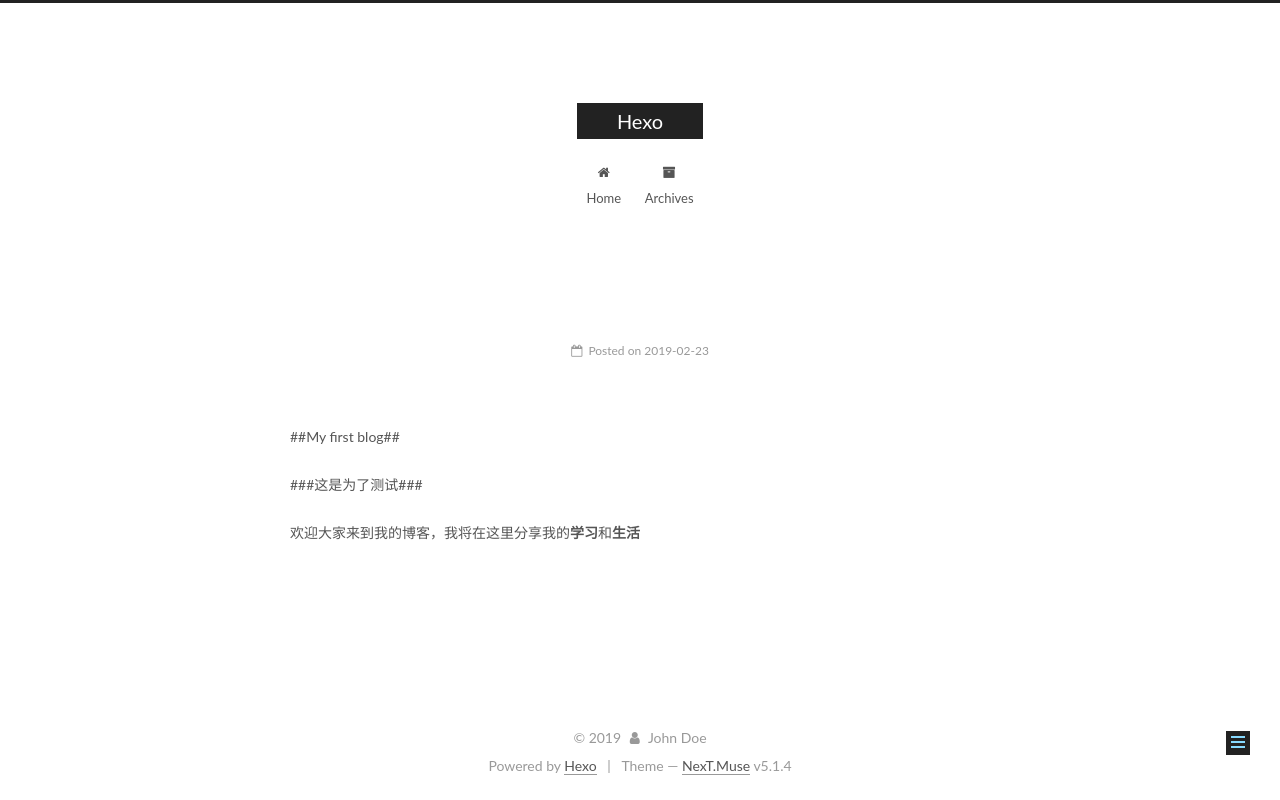
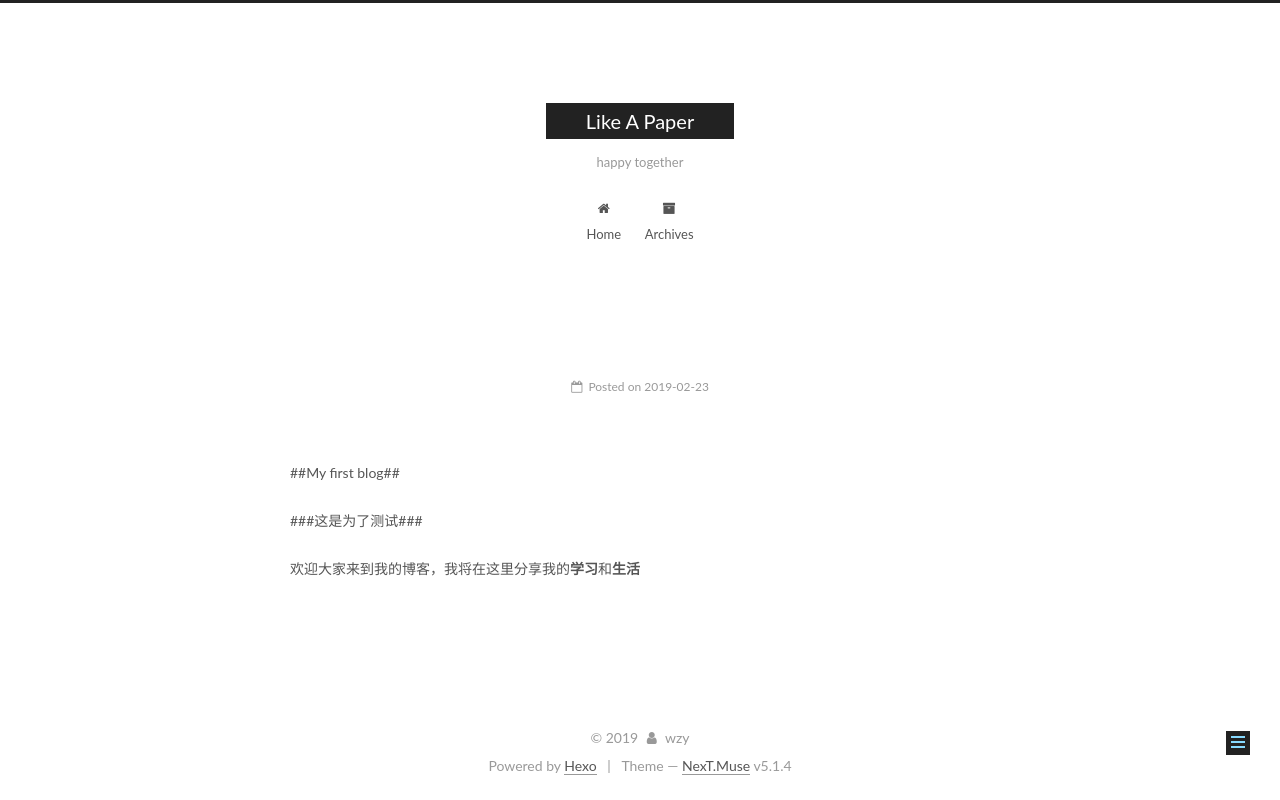
Before and after one commit to wzy1510300a28/wzy1510300a28.github.io, a plain HTML site: page 2019/02/23/第一个博客/index.html in a window 1280 px wide. Drawn offline with Linux system fonts and the light colour scheme.

Commit message:
Site updated: 2019-02-23 11:00:56

```diff
--- a/2019/02/23/第一个博客/index.html
+++ b/2019/02/23/第一个博客/index.html
@@ -81,14 +81,14 @@
 
 <meta name="description" content="##My first blog## ###这是为了测试### 欢迎大家来到我的博客，我将在这里分享我的学习和生活">
 <meta property="og:type" content="article">
-<meta property="og:title" content="Hexo">
+<meta property="og:title" content="Like A Paper">
 <meta property="og:url" content="http://yoursite.com/2019/02/23/第一个博客/index.html">
-<meta property="og:site_name" content="Hexo">
+<meta property="og:site_name" content="Like A Paper">
 <meta property="og:description" content="##My first blog## ###这是为了测试### 欢迎大家来到我的博客，我将在这里分享我的学习和生活">
 <meta property="og:locale" content="default">
 <meta property="og:updated_time" content="2019-02-23T02:14:35.245Z">
 <meta name="twitter:card" content="summary">
-<meta name="twitter:title" content="Hexo">
+<meta name="twitter:title" content="Like A Paper">
 <meta name="twitter:description" content="##My first blog## ###这是为了测试### 欢迎大家来到我的博客，我将在这里分享我的学习和生活">
 
 
@@ -125,7 +125,7 @@
 
 
 
-  <title> | Hexo</title>
+  <title> | Like A Paper</title>
 
 
 
@@ -155,12 +155,12 @@
     <div class="custom-logo-site-title">
       <a href="/" class="brand" rel="start">
         <span class="logo-line-before"><i></i></span>
-        <span class="site-title">Hexo</span>
+        <span class="site-title">Like A Paper</span>
         <span class="logo-line-after"><i></i></span>
       </a>
     </div>
 
-        <p class="site-subtitle"></p>
+        <p class="site-subtitle">happy together</p>
 
   </div>
 
@@ -235,13 +235,13 @@
     <link itemprop="mainEntityOfPage" href="http://yoursite.com/2019/02/23/第一个博客/">
 
     <span hidden itemprop="author" itemscope="" itemtype="http://schema.org/Person">
-      <meta itemprop="name" content="John Doe">
+      <meta itemprop="name" content="wzy">
       <meta itemprop="description" content="">
       <meta itemprop="image" content="/images/avatar.gif">
     </span>
 
     <span hidden itemprop="publisher" itemscope="" itemtype="http://schema.org/Organization">
-      <meta itemprop="name" content="Hexo">
+      <meta itemprop="name" content="Like A Paper">
     </span>
 
 
@@ -375,7 +375,7 @@
         <div class="site-overview">
           <div class="site-author motion-element" itemprop="author" itemscope="" itemtype="http://schema.org/Person">
 
-              <p class="site-author-name" itemprop="name">John Doe</p>
+              <p class="site-author-name" itemprop="name">wzy</p>
               <p class="site-description motion-element" itemprop="description"></p>
           </div>
 
@@ -431,7 +431,7 @@
   <span class="with-love">
     <i class="fa fa-user"></i>
   </span>
-  <span class="author" itemprop="copyrightHolder">John Doe</span>
+  <span class="author" itemprop="copyrightHolder">wzy</span>
 
 
 </div>
```
Also changed, not shown: archives/2019/02/index.html (+8 -8 lines), archives/2019/index.html (+8 -8 lines), archives/index.html (+8 -8 lines), index.html (+10 -10 lines).
